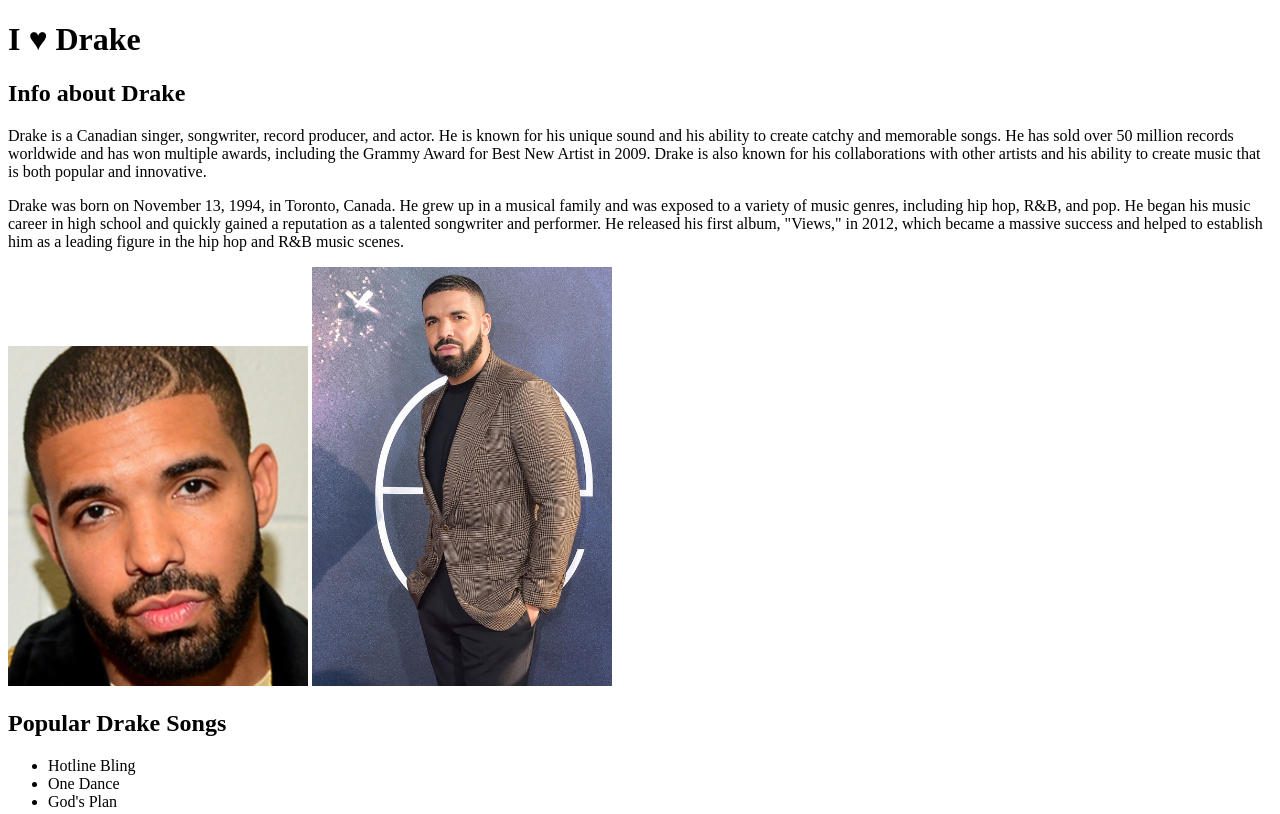
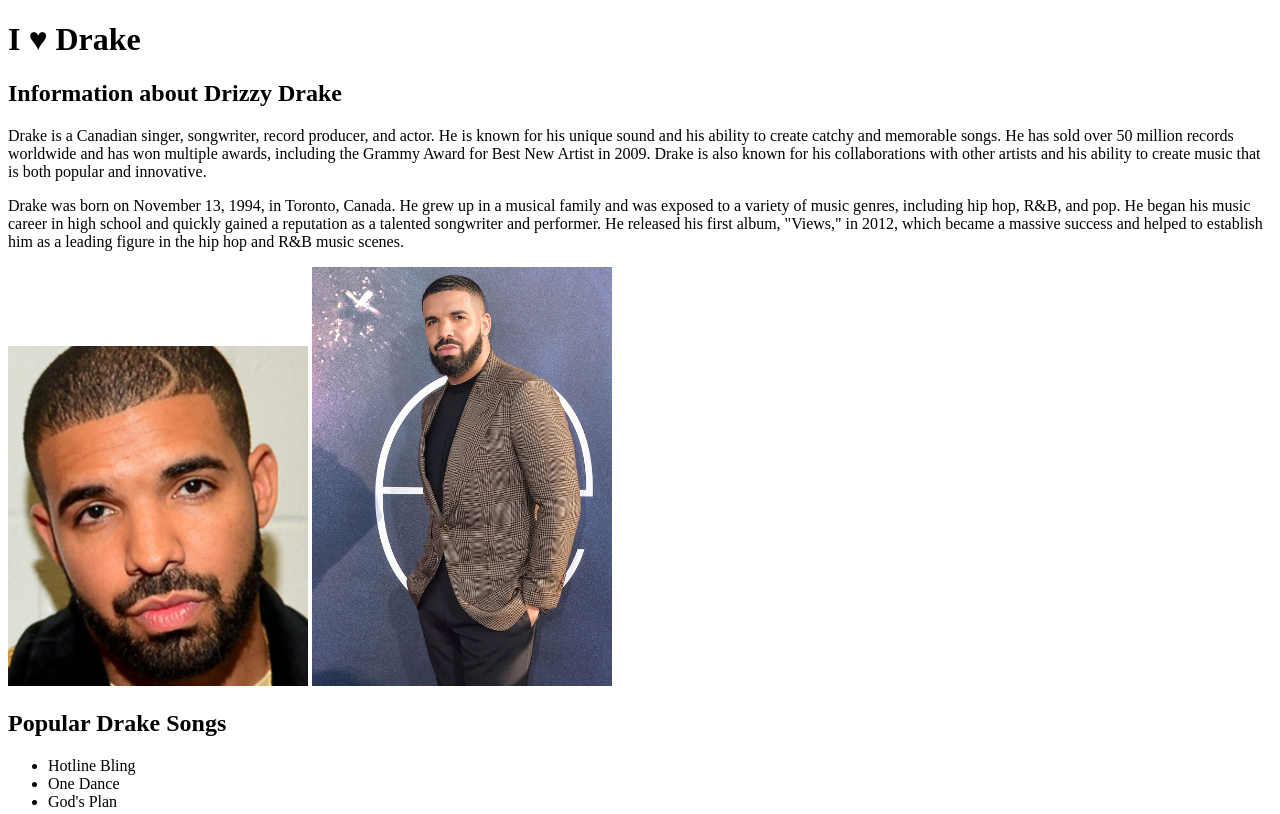
Before and after one commit to rondashabonds/rondashabonds.github.io, a plain HTML site: page csce242/assignments/01html/index.html in a window 1280 px wide. Shown: the top 814 px of the page. Drawn offline with Linux system fonts and the light colour scheme.

Commit message:
assignmnent #1

```diff
--- a/csce242/assignments/01html/index.html
+++ b/csce242/assignments/01html/index.html
@@ -5,7 +5,7 @@
     </head>
     <body>
 <h1> I &hearts; Drake</h1>
-<h2>Info about Drake</h2>
+<h2>Information about Drizzy Drake</h2>
 
 <P>Drake is a Canadian singer, songwriter, record producer, and actor. He is known for his unique sound and his ability to create catchy and memorable songs. He has sold over 50 million records worldwide and has won multiple awards, including the Grammy Award for Best New Artist in 2009. Drake is also known for his collaborations with other artists and his ability to create music that is both popular and innovative.</P>
 <p>Drake was born on November 13, 1994, in Toronto, Canada. He grew up in a musical family and was exposed to a variety of music genres, including hip hop, R&B, and pop. He began his music career in high school and quickly gained a reputation as a talented songwriter and performer. He released his first album, "Views," in 2012, which became a massive success and helped to establish him as a leading figure in the hip hop and R&B music scenes.</p>
```
